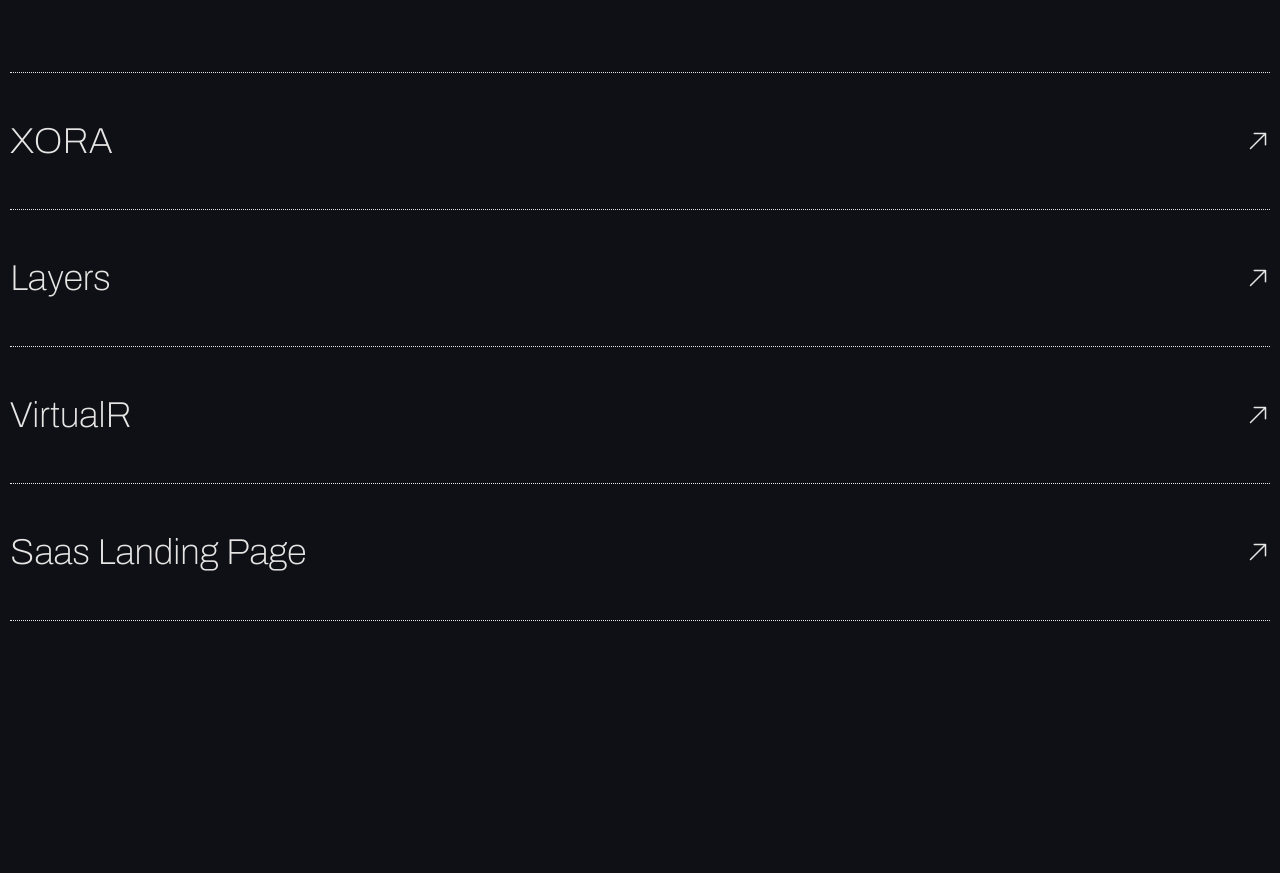
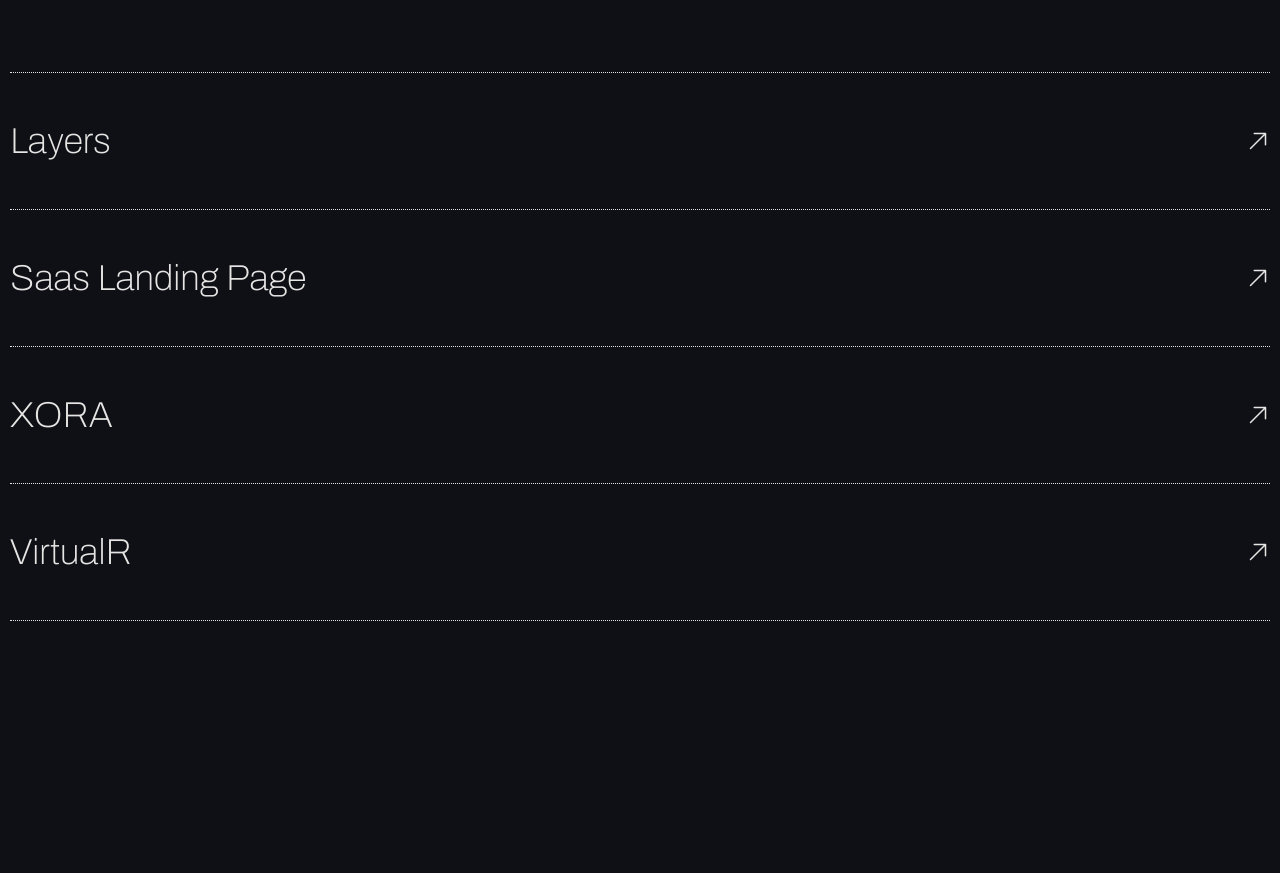
Before and after one commit to amanzecodes/port-v1, a Next.js app: page / in a window 1280 px wide. Shown: the part 2040-2913 px from the top of the page. Built offline with nearby package versions, Linux system fonts and the light colour scheme.

Commit message:
updated project view structure

```diff
--- a/src/app/components/Projects.tsx
+++ b/src/app/components/Projects.tsx
@@ -7,10 +7,10 @@ import image7 from "../../../assets/images/image7.png";
 import Image from "next/image";
 
 const projects = [
+  { name: "Layers", image: image2, href: "https://layers-sigma.vercel.app/"},
+  { name: "Saas Landing Page", image: image5, href: "https://amanze-saas.vercel.app/"},
   { name: "XORA", image: image7, href: "https://xora-a.vercel.app/"},
-  { name: "Layers", image: image2, href: "https://layers-sigma.vercel.app/"},
   { name: "VirtualR", image: image3, href: "https://virtual-r-one-ochre.vercel.app/"},
-  { name: "Saas Landing Page", image: image5, href: "https://amanze-saas.vercel.app/"},
 ];
 
 const Projects: FC = () => {
```
